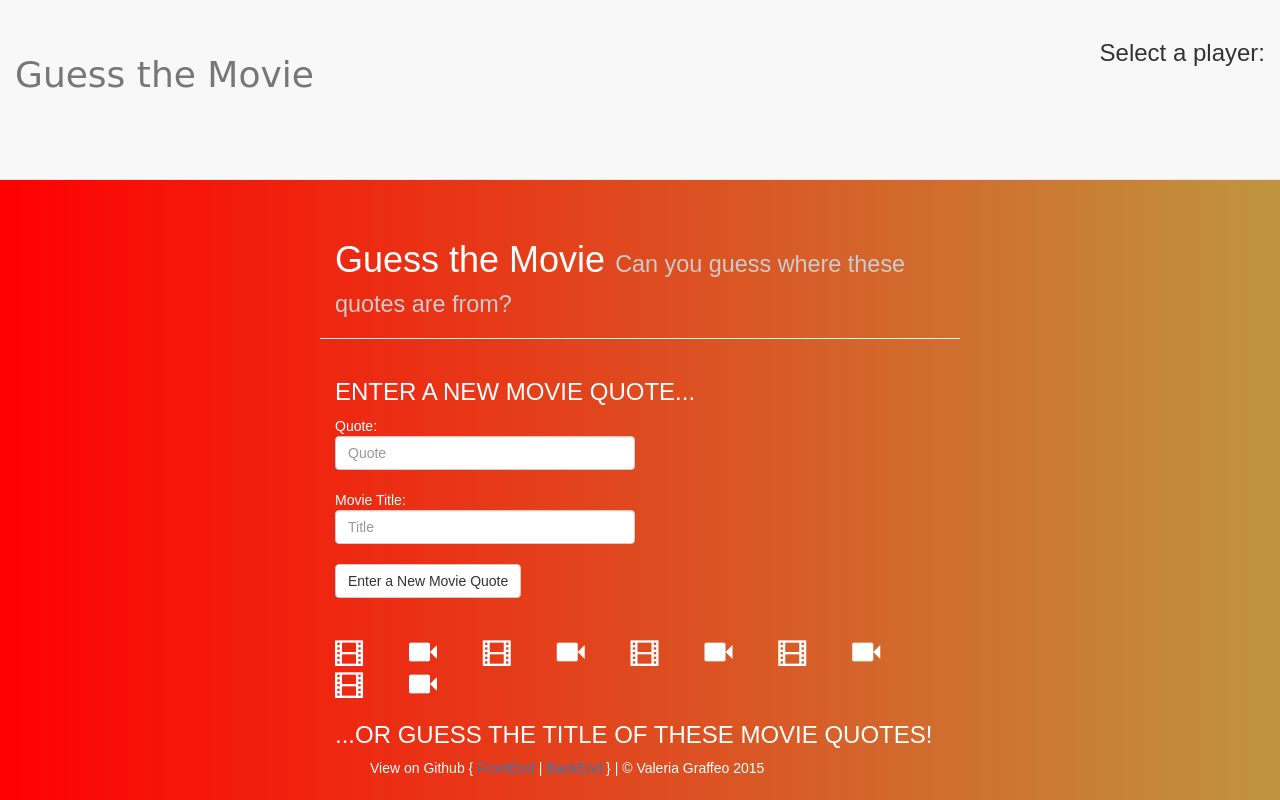
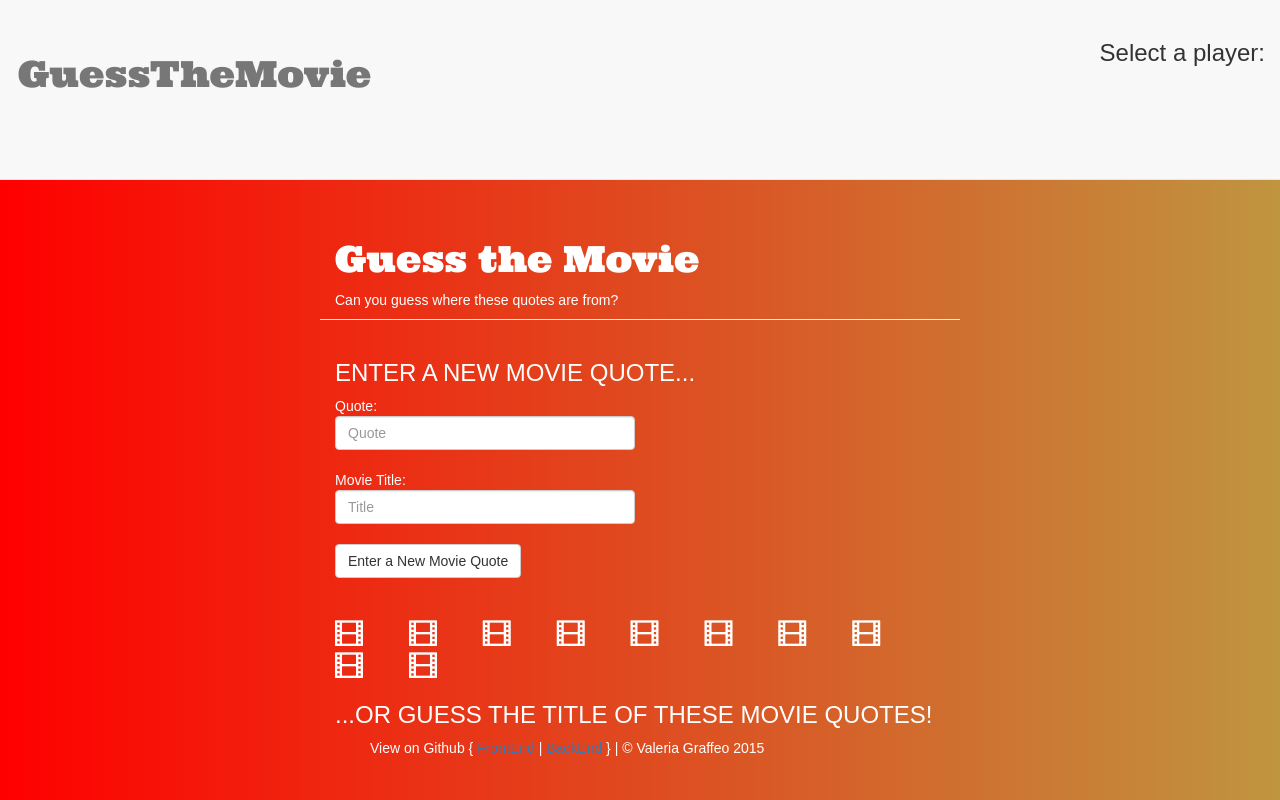
Before and after one commit to tuskerette/MovieQuotesFrontEnd, a plain HTML site: page index.html in a window 1280 px wide. Shown: the top 800 px of the page. Drawn offline with nearby package versions, Linux system fonts and the light colour scheme; no server answers; a web font is replaced by a local one.

Commit message:
changed google font and added lettering.js

```diff
--- a/css/style.css
+++ b/css/style.css
@@ -36,11 +36,26 @@
 .page-header small {
   color: #CCC;
 }
-.navbar-brand {
-  font-family: 'Fascinate Inline', cursive;
+
+h1 {
+   font-family: 'Ultra', serif;
 }
 
+/*Lettering.js settings*/
+.fancy_title {
+  margin-left: 3px; }
 
+.fancy_title span {
+  display: inline-block;
+  position: relative;
+  letter-spacing: 0;
+  -webkit-transition: all 0.2s ease-out;
+}
+
+.fancy_title span:hover {
+  top:4px;
+}
+/*end of Lettering.js settings*/
 
 /*skrollr settings*/
   html, body {
--- a/index.html
+++ b/index.html
@@ -8,14 +8,31 @@
   <title>Guess the Movie</title>
   <link rel="stylesheet" href="https://maxcdn.bootstrapcdn.com/bootstrap/3.3.4/css/bootstrap.min.css">
   <link rel="stylesheet" href="css/style.css">
-  <link href='http://fonts.googleapis.com/css?family=Fascinate+Inline' rel='stylesheet' type='text/css'>
+  <link href='http://fonts.googleapis.com/css?family=Ultra' rel='stylesheet' type='text/css'>
 </head>
 <body data-0="background-image:linear-gradient(0deg, hsl(0, 100%, 50%), hsl(40, 50%, 50%));" data-5000="background-image:linear-gradient(3600deg, hsl(360, 100%, 50%), hsl(400, 100%, 50%));">
 <div id="skrollr-body">
 
 <nav class="navbar navbar-default navbar-fixed-top">
   <div class="container-fluid">
-    <div class="navbar-header navbar-brand"><h1>Guess the Movie </h1></div>
+    <div class="navbar-header navbar-brand">
+      <h1 class="fancy_title">
+        <span>G</span>
+        <span>u</span>
+        <span>e</span>
+        <span>s</span>
+        <span>s</span>
+        <span>T</span>
+        <span>h</span>
+        <span>e</span>
+        <span>M</span>
+        <span>o</span>
+        <span>v</span>
+        <span>i</span>
+        <span>e</span>
+      </h1>
+
+    </div>
     <div class="navbar-header navbar-right">
 
       <div><h3>Select a player:</h3></div>
@@ -27,7 +44,7 @@
 
 
 <div class="page-header col-md-6 col-md-offset-3">
-  <h1>Guess the Movie <small>Can you guess where these quotes are from?</small></h1>
+  <h1>Guess the Movie</h1> Can you guess where these quotes are from?
 </div>
 
 
@@ -53,15 +70,15 @@
 
       </div>
       <span class="glyphicon glyphicon-film" aria-hidden="true"></span>
-      <span class="glyphicon glyphicon-facetime-video" aria-hidden="true"></span>
       <span class="glyphicon glyphicon-film" aria-hidden="true"></span>
-      <span class="glyphicon glyphicon-facetime-video" aria-hidden="true"></span>
       <span class="glyphicon glyphicon-film" aria-hidden="true"></span>
-      <span class="glyphicon glyphicon-facetime-video" aria-hidden="true"></span>
       <span class="glyphicon glyphicon-film" aria-hidden="true"></span>
-      <span class="glyphicon glyphicon-facetime-video" aria-hidden="true"></span>
       <span class="glyphicon glyphicon-film" aria-hidden="true"></span>
-      <span class="glyphicon glyphicon-facetime-video" aria-hidden="true"></span>
+      <span class="glyphicon glyphicon-film" aria-hidden="true"></span>
+      <span class="glyphicon glyphicon-film" aria-hidden="true"></span>
+      <span class="glyphicon glyphicon-film" aria-hidden="true"></span>
+      <span class="glyphicon glyphicon-film" aria-hidden="true"></span>
+      <span class="glyphicon glyphicon-film" aria-hidden="true"></span>
 
 
 
@@ -88,8 +105,13 @@
 </footer>
 
 </div>
+
+
+
+
+<script src="http://code.jquery.com/jquery-2.1.4.min.js"></script>
+<script type="text/javascript" src="js/jquery.lettering-0.6.1.min.js"></script>
 <script type="text/javascript" src="../dist/skrollr.min.js"></script>
-<script src="http://code.jquery.com/jquery-2.1.4.min.js"></script>
 <script src="https://maxcdn.bootstrapcdn.com/bootstrap/3.3.4/js/bootstrap.min.js"></script>
 <script src="js/app.js"></script>
 </body>
--- a/js/app.js
+++ b/js/app.js
@@ -8,6 +8,8 @@ var currentUser;
 var userInfo = {};
 setUsers();
 skrollr.init();
+ $(".fancy_title").lettering();
+
 
 
 
--- /dev/null
+++ b/js/jquery.lettering-0.6.1.min.js
@@ -0,0 +1,2 @@
+/* Lettering.JS 0.6.1 by Dave Rupert  - http://daverupert.com */
+(function($){function injector(t,splitter,klass,after){var a=t.text().split(splitter),inject='';if(a.length){$(a).each(function(i,item){inject+='<span class="'+klass+(i+1)+'">'+item+'</span>'+after});t.empty().append(inject)}}var methods={init:function(){return this.each(function(){injector($(this),'','char','')})},words:function(){return this.each(function(){injector($(this),' ','word',' ')})},lines:function(){return this.each(function(){var r="eefec303079ad17405c889e092e105b0";injector($(this).children("br").replaceWith(r).end(),r,'line','')})}};$.fn.lettering=function(method){if(method&&methods[method]){return methods[method].apply(this,[].slice.call(arguments,1))}else if(method==='letters'||!method){return methods.init.apply(this,[].slice.call(arguments,0))}$.error('Method '+method+' does not exist on jQuery.lettering');return this}})(jQuery);
```
Also changed, not shown: _index_beforeBS.html (renamed from index_beforeBS.html), assets/images/firstPageLG.jpg (deleted).
